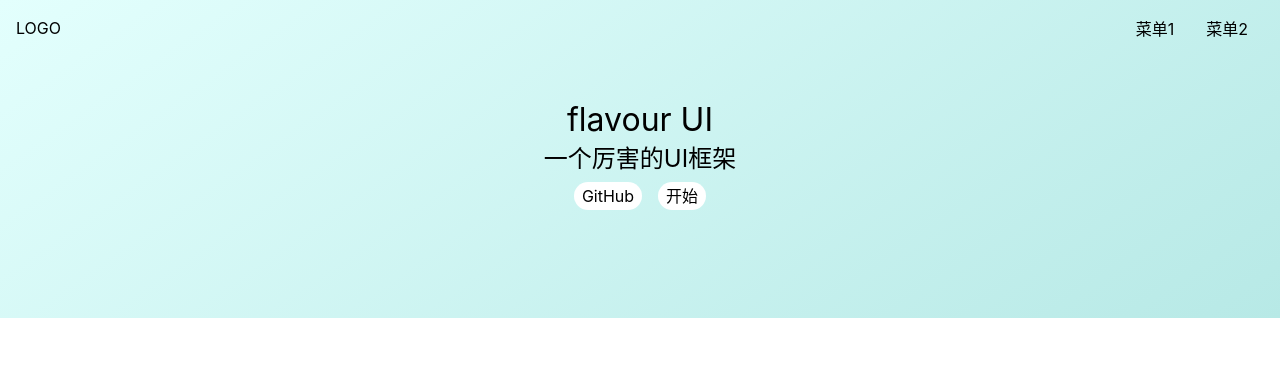
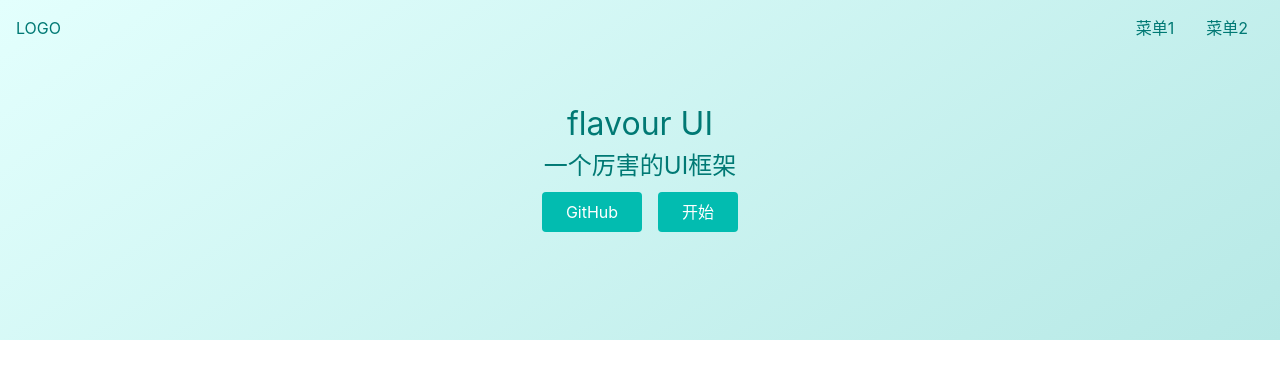
Before and after one commit to codingories/flavour-ui, a Vue app: page /#/ in a window 1280 px wide. Shown: the top 378 px of the page. Built offline with nearby package versions, Linux system fonts and the light colour scheme.

Commit message:
给文字和链接添加样式

```diff
--- a/src/components/Topnav.vue
+++ b/src/components/Topnav.vue
@@ -16,13 +16,16 @@
       const menuVisible =  inject<Ref<boolean>>('menuVisible'); // get, 获取xxx
       const toggleMenu = ()=>{
         menuVisible.value = !menuVisible.value
+        console.log('fuck',menuVisible.value)
       };
       return {toggleMenu}
     }
   }
 </script>
 <style lang="scss" scoped>
+  $color: #007974;
   .topnav {
+    color: $color;
     display: flex;
     padding: 16px;
     position: fixed;
--- a/src/index.scss
+++ b/src/index.scss
@@ -11,7 +11,7 @@ a {
   text-decoration: none;
   color: inherit;
   &:hover {
-    border-bottom: 1px solid;
+    text-decoration: underline;
     cursor: pointer;
   }
 }
@@ -21,6 +21,8 @@ h1,h2,h3,h4,h5,h6{
 
 body {
   font-size: 16px;
+  line-height: 1.5;
+  color: #1d2c40;
   // 为什么这样写 font-family
   // 答案见 https://github.com/zenozeng/fonts.css/
   font-family: -apple-system, "Noto Sans", "Helvetica Neue", Helvetica, "Nimbus Sans L", Arial, "Liberation Sans", "PingFang SC", "Hiragino Sans GB", "Noto Sans CJK SC", "Source Han Sans SC", "Source Han Sans CN", "Microsoft YaHei", "Wenquanyi Micro Hei", "WenQuanYi Zen Hei", "ST Heiti", SimHei, "WenQuanYi Zen Hei Sharp", sans-serif;
--- a/src/views/Home.vue
+++ b/src/views/Home.vue
@@ -18,11 +18,15 @@
   }
 </script>
 <style lang="scss" scoped>
+  $green: #02bcb0;
+  $border-radius: 4px;
+  $color: #007974;
   .topnavAndBanner {
     background: rgb(227,255,253);
     background: linear-gradient(145deg, rgba(227,255,253,1) 0%, rgba(183,233,230,1) 100%);
   }
   .banner {
+    color: $color;
     padding: 100px 0;
     display: flex;
     justify-content: center;
@@ -32,13 +36,14 @@
       padding: 8px 0;
       a {
         margin:0 8px;
-        background: #fff;
+        background: $green;
+        color: white;
         display: inline-block;
-        $h: 28px;
-        height: $h;
-        line-height: $h;
-        border-radius: $h/2;
-        padding: 0 8px;
+        padding: 8px 24px;
+        border-radius: $border-radius;
+        &:hover{
+          text-decoration: none;
+        }
       }
     }
   }
```
